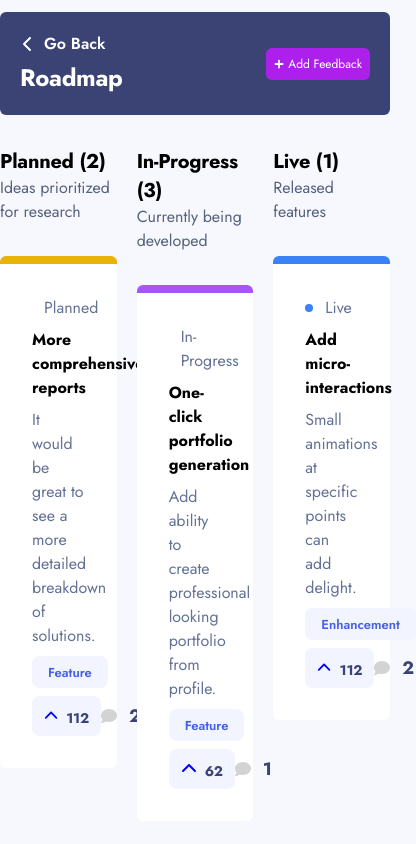
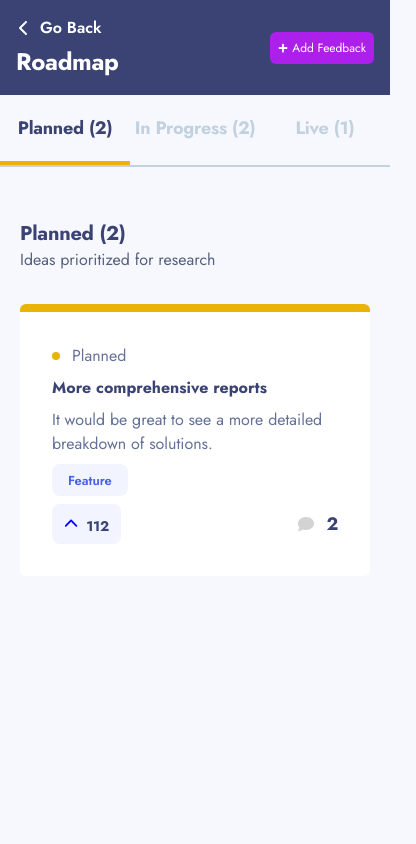
Before and after one commit to parthmanhas/frontend-mentor-monorepo, a Next.js app in the folder apps/product-feedback-app/: page /roadmap in a window 390 px wide. Shown: the top 844 px of the page, 416 px wide, since content can reach past the window. Built offline with nearby package versions, Linux system fonts and the light colour scheme.

Commit message:
added responsive roadmap page for mobile, desktop, tab

```diff
--- a/apps/product-feedback-app/app/components/RoadmapCard.tsx
+++ b/apps/product-feedback-app/app/components/RoadmapCard.tsx
@@ -15,7 +15,7 @@ export default function RoadmapCard({ status, title, subtitle, tags = [], upvote
                 <div className={`w-2 h-2 bg-${status.color}-500 rounded-full mr-3`}></div>
                 <p className="text-waikawa-gray-700">{status.name}</p>
             </div>
-            <p className="font-bold mb-2">{title}</p>
+            <p className="font-bold mb-2 hover:text-royal-blue-500 hover:cursor-pointer">{title}</p>
             <p className="text-waikawa-gray-700 mb-2">{subtitle}</p>
             {/* <Tag name="Feature" /> */}
             {tags.map(tag => <Tag name={tag} />)}
--- a/apps/product-feedback-app/app/roadmap/page.tsx
+++ b/apps/product-feedback-app/app/roadmap/page.tsx
@@ -1,13 +1,84 @@
+'use client';
+
 import { FaChevronLeft } from "react-icons/fa6";
 import Button from "../components/Button";
 import Tag from "../components/Tag";
 import Upvote from "../components/Upvote";
 import CommentsNumber from "../components/CommentsNumber";
 import RoadmapCard from "../components/RoadmapCard";
-import { Live } from '@/app/interfaces/interface';
+import { Live, Status } from '@/app/interfaces/interface';
+import { useMediaQuery } from '@/hooks/use-media-query';
+import { useState } from "react";
+import clsx from "clsx";
 
 export default function Page() {
-    return <div className="w-full max-w-6xl">
+
+    const isMobile = useMediaQuery("(min-width: 0px) and (max-width: 767px)");
+    const [tab, setTab] = useState<Status>({ name: "Planned", color: "yellow" });
+
+    const mobileUI = <div className="w-full">
+        <div className="bg-east-bay-900 flex justify-between items-center w-full p-4">
+            <div>
+                <Button variant="none" useDefaultClasses={false} className="flex items-center hover:cursor-pointer mb-1">
+                    <div className="flex items-center">
+                        <FaChevronLeft color="white" className="mr-2" />
+                        <p className="font-semibold text-white">Go Back</p>
+                    </div>
+                </Button>
+                <h1>Roadmap</h1>
+            </div>
+            <Button className="h-fit" />
+        </div>
+        <div className="grid grid-cols-3 text-waikawa-gray-300 border-b-2 border-b-waikawa-gray-300">
+            <h3 onClick={() => setTab({ name: "Planned", color: "yellow" })} className={clsx({ "py-5 w-full text-center": true, " border-b-4 border-b-yellow-500 text-east-bay-900": tab.name === "Planned" })}>Planned (2)</h3>
+            <h3 onClick={() => setTab({ name: "In-Progress", color: "purple" })} className={clsx({ "py-5 w-full text-center": true, " border-b-4 border-b-purple-500 text-east-bay-900": tab.name === "In-Progress" })}>In Progress (2)</h3>
+            <h3 onClick={() => setTab({ name: "Live", color: "blue" })} className={clsx({ "py-5 w-full text-center": true, " border-b-4 border-b-blue-500 text-east-bay-900": tab.name === "Live" })}>Live (1)</h3>
+        </div>
+        {tab.name === "Planned" && <div className="mt-8 p-5 text-east-bay-900">
+            <h2>Planned (2)</h2>
+            <p className="text-waikawa-gray-800">Ideas prioritized for research</p>
+            <RoadmapCard status={{ name: "Planned", color: "yellow" }}
+                title="More comprehensive reports"
+                subtitle="It would be great to see a more detailed breakdown of solutions."
+                tags={['Feature']}
+                upvotes={112}
+                commentsCount={2} />
+        </div>}
+        {tab.name === "In-Progress" && <div className="mt-8 p-5 text-east-bay-900">
+            <h2>In-Progress (3)</h2>
+            <p className="text-waikawa-gray-800">Currently being developed</p>
+            <RoadmapCard status={{ name: "In-Progress", color: "purple" }}
+                title="One-click portfolio generation"
+                subtitle="Add ability to create professional looking portfolio from profile."
+                tags={['Feature']}
+                upvotes={62}
+                commentsCount={1} />
+            <RoadmapCard status={{ name: "In-Progress", color: "purple" }}
+                title="Bookmark challenges"
+                subtitle="Be able to bookmark challenges to take later on."
+                tags={['Feature']}
+                upvotes={31}
+                commentsCount={1} />
+            <RoadmapCard status={{ name: "In-Progress", color: "purple" }}
+                title="Animated solution screenshots"
+                subtitle="Screenshots of solutions with animations don’t display content."
+                tags={['Bug']}
+                upvotes={9}
+                commentsCount={0} />
+        </div>}
+        {tab.name === "Live" && <div className="mt-8 p-5 text-east-bay-900">
+            <h2>Live (1)</h2>
+            <p className="text-waikawa-gray-800">Released features</p>
+            <RoadmapCard status={{ name: "Live", color: "blue" }}
+                title="Add micro-interactions"
+                subtitle="Small animations at specific points can add delight."
+                tags={['Enhancement']}
+                upvotes={112}
+                commentsCount={2} />
+        </div>}
+    </div>
+
+    const mobileAboveUI = <div className="w-full max-w-6xl md:p-7 xl:p-0">
         <div className="bg-east-bay-900 flex justify-between items-center p-5 w-full rounded-md mt-3">
             <div>
                 <Button variant="none" useDefaultClasses={false} className="flex items-center hover:cursor-pointer mb-1">
@@ -67,4 +138,6 @@ export default function Page() {
 
         </div>
     </div>
+
+    return (<>{isMobile ? mobileUI : mobileAboveUI}</>);
 }
```
